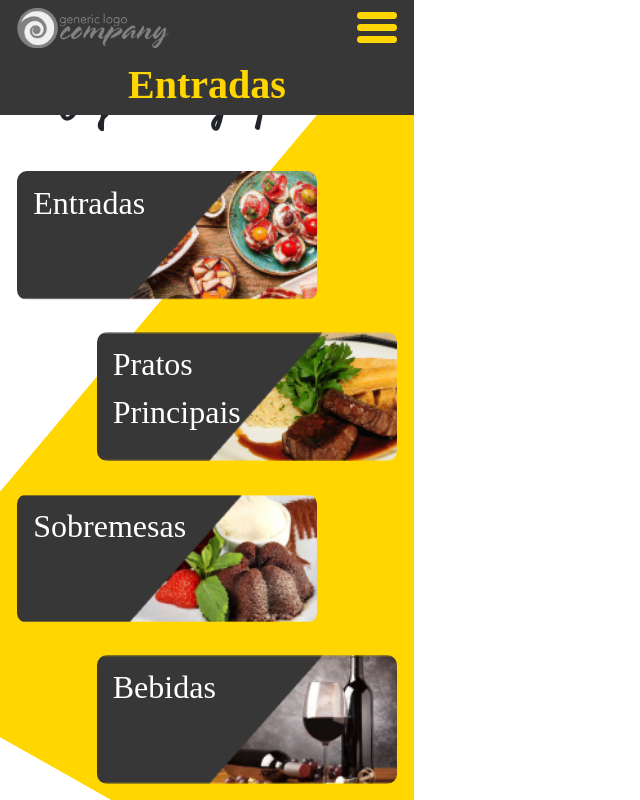
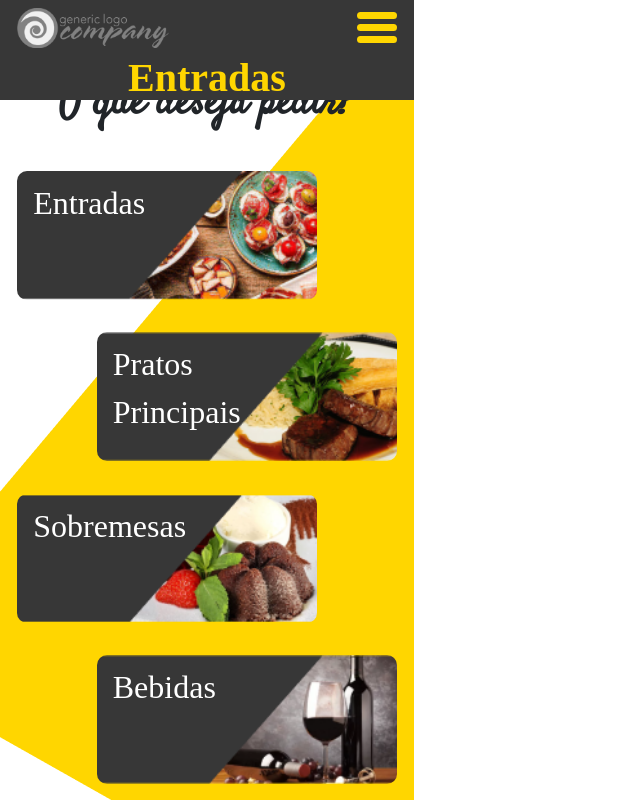
Before and after one commit to PedroheFagundes/online-menu, a Next.js app in the folder client/: page / in a window 1280 px wide. Shown: the whole page, without its empty margins (0-640 px from the left). Built offline with nearby package versions, Linux system fonts and the light colour scheme; a web font is replaced by a local one.

Commit message:
NavBar update

```diff
--- a/client/components/NavBar.tsx
+++ b/client/components/NavBar.tsx
@@ -19,7 +19,7 @@ const NavBar: NextPage = () => {
   }
 
   return (
-    <div className='position-fixed container-fluid d-flex align-items-center justify-content-between p-0 flex-column || z-front bg-standart-dark w414 h115 '>
+    <div className='position-fixed container-fluid d-flex align-items-center justify-content-between p-0 flex-column || z-front bg-neutral-dark w414 h100 '>
         <div className="col-11 mt-2 d-flex align-items-center justify-content-between">
             <Link href="/" passHref>
             <div id='nav-bar-logo' className="position-relative || w152 h40">
@@ -34,7 +34,7 @@ const NavBar: NextPage = () => {
             </Link>
             <div onClick={() => toggleNavBar()} className='m-0 d-flex row || w40 h40'><div className='bg-standart rounded mt-1 || h7'></div><div className='bg-standart rounded || h7'></div><div className='bg-standart rounded || h7'></div></div>
         </div>
-				<div className="col-12 fw-bold text-center || color-standart fs40 font-inknut">Entradas</div>
+				<div className="col-12 fw-bold text-center fs-1 mb-1 || color-standart font-inknut">Entradas</div>
     </div>
   )
 }
--- a/client/pages/starters.tsx
+++ b/client/pages/starters.tsx
@@ -73,7 +73,7 @@ const Starters: NextPage = () => {
 	return (
 		<div className="container-fluid p-0 || bg w414 h100pc">
 			<div className=" d-flex justify-content-center row">
-				<div className="h115" />
+				<div className="h100" />
 				<div className="col-11 d-flex flex-column || w414 h100pc">
 					<div> {productShow} </div>
 				</div>
--- a/client/styles/globals.css
+++ b/client/styles/globals.css
@@ -61,7 +61,11 @@ input, textarea {
 }
 
 /* Colors */
-.bg-standart-dark {
+.bg-neutral {
+  background-color: #6B6B6B;
+}
+
+.bg-neutral-dark {
   background-color: #373737;
 }
 
@@ -113,6 +117,10 @@ input, textarea {
 
 .h60 {
   height: 55px;
+}
+
+.h90 {
+  height: 90px;
 }
 
 .h100 {
```
